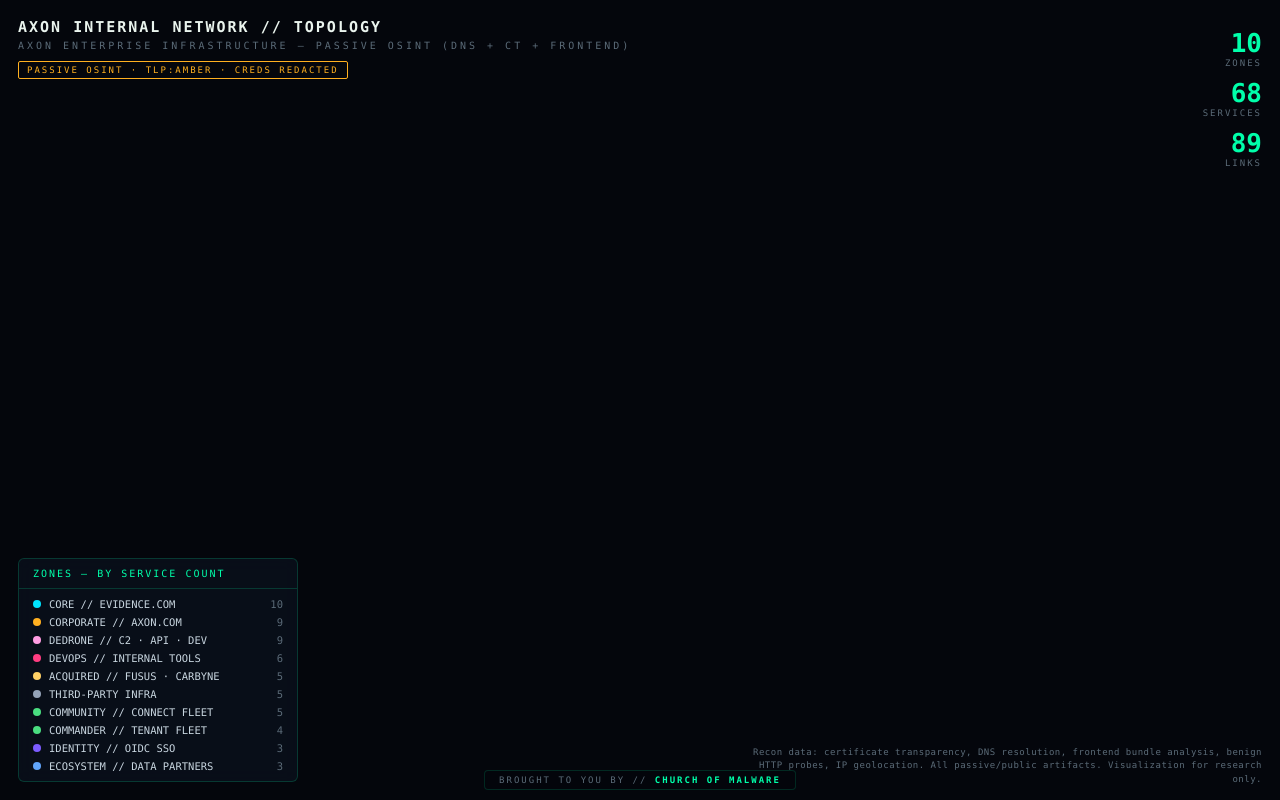
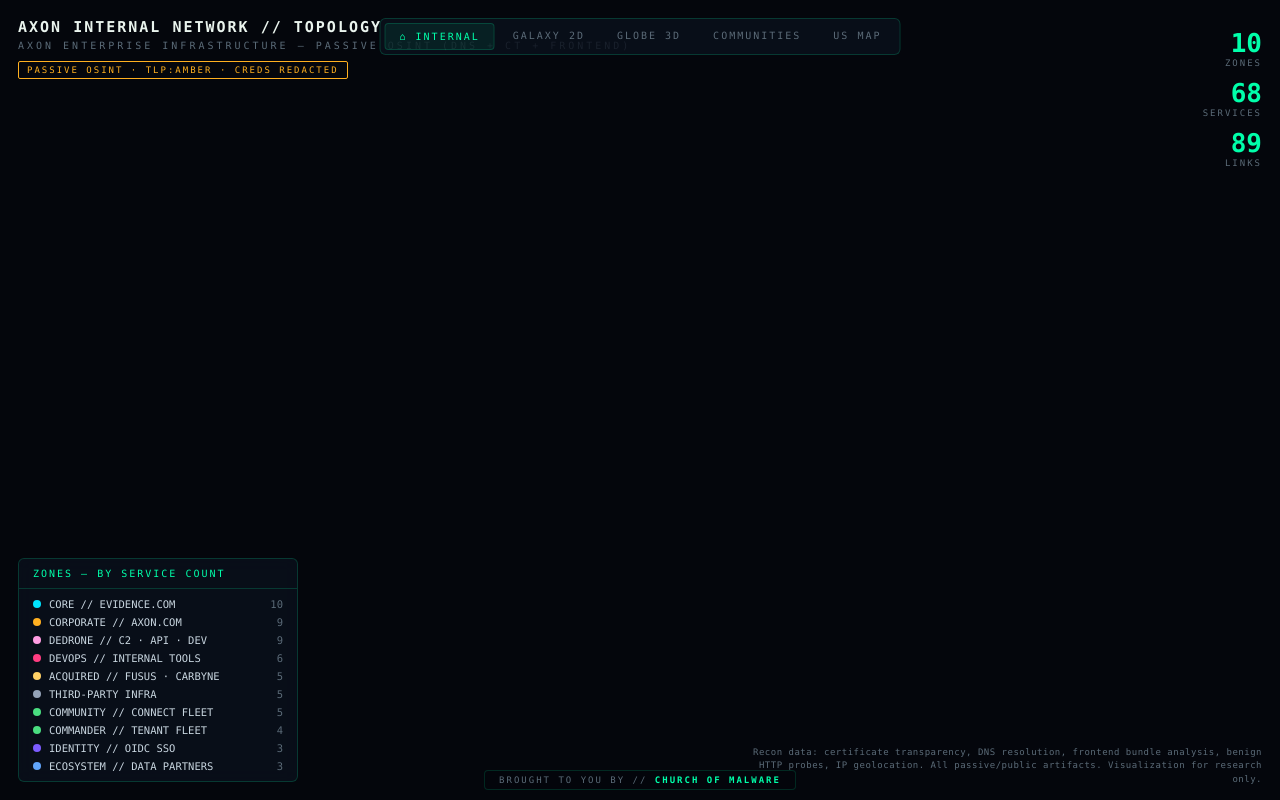
Before and after one commit to saviorSEC/axon-network, a plain HTML site: page index.html in a window 1280 px wide. Drawn offline with nearby package versions, Linux system fonts and the light colour scheme; a script that the page names is missing.

Commit message:
hub tabs: Internal active — Galaxy 2D, Globe 3D, Communities, US Map nav across all Axon research views

```diff
--- a/index.html
+++ b/index.html
@@ -102,11 +102,24 @@
     .attrib { font-size: 7.5px; letter-spacing: 1px; max-width: 62vw; }
     .tooltip { font-size: 9px; max-width: 70vw; }
   }
+  .tabs{position:fixed;top:18px;left:50%;transform:translateX(-50%);z-index:30;display:flex;gap:4px;background:var(--panel);border:1px solid var(--line);border-radius:6px;padding:4px;max-width:96vw;overflow-x:auto}
+  .tabs a{color:var(--dim);text-decoration:none;font-size:10px;letter-spacing:2px;text-transform:uppercase;padding:7px 14px;border-radius:4px;white-space:nowrap}
+  .tabs a.active{color:var(--accent);background:rgba(0,255,170,.08);border:1px solid var(--line)}
+  .tabs a:hover{color:var(--text)}
+  @media (max-width:768px){.tabs{top:8px;padding:3px;gap:2px}.tabs a{font-size:8.5px;letter-spacing:1.5px;padding:6px 10px}}
 </style>
 </head>
 <body>
 
 <div id="graph"></div>
+<div class="tabs">
+  <a href="https://saviorsec.github.io/axon-network/" class="active">⌂ Internal</a>
+  <a href="https://saviorsec.github.io/axon-galaxy/">Galaxy 2D</a>
+  <a href="https://saviorsec.github.io/axon-globe/">Globe 3D</a>
+  <a href="https://saviorsec.github.io/axon-communities/">Communities</a>
+  <a href="https://saviorsec.github.io/axon-communities/usmap.html">US Map</a>
+</div>
+
 
 <div class="hud">
   <div class="title">AXON INTERNAL NETWORK // TOPOLOGY</div>
```
